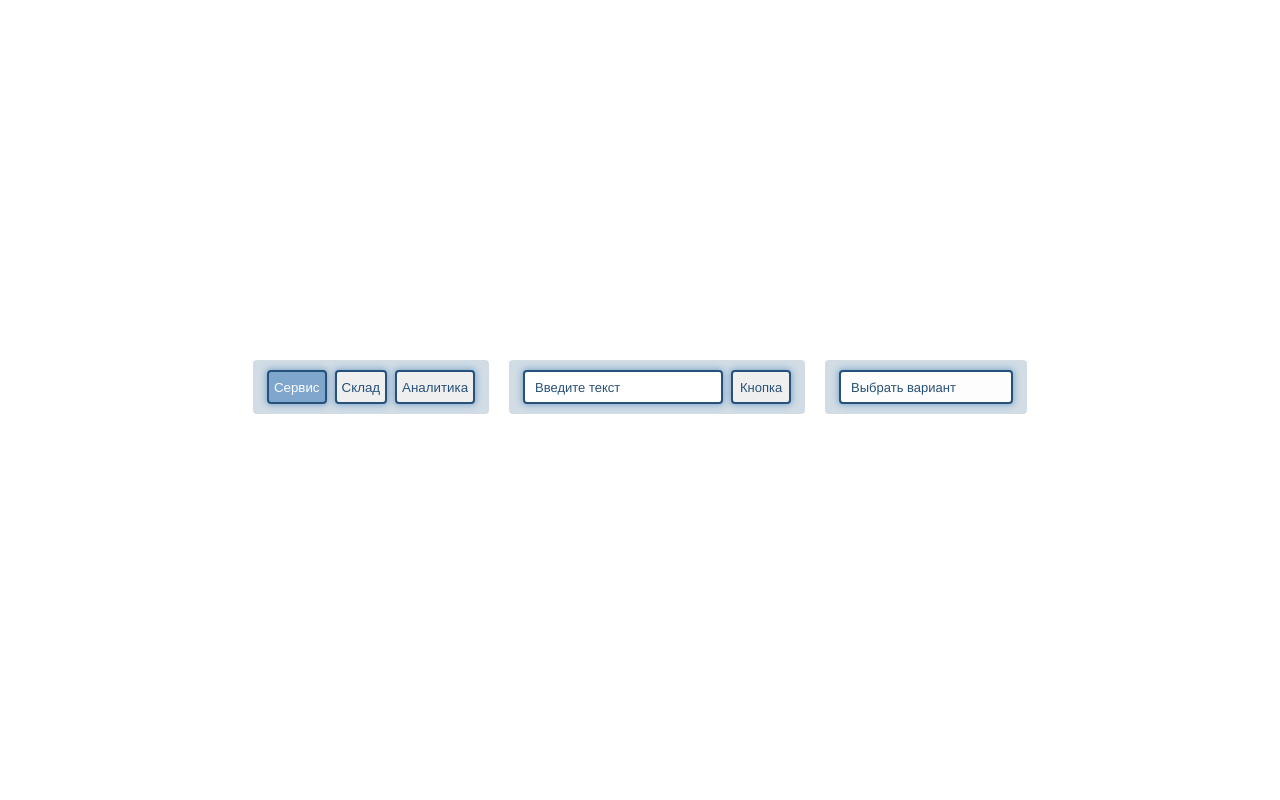
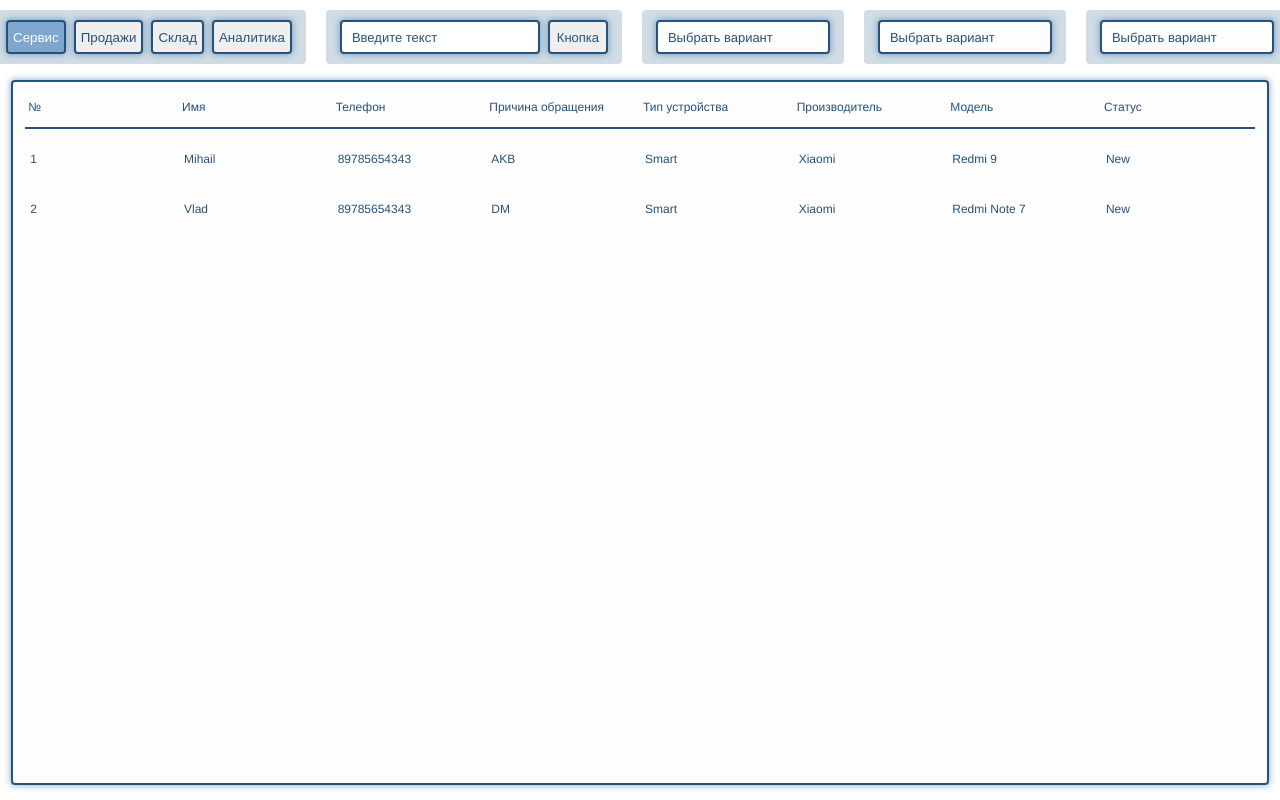
Before and after one commit to Mihailer/ui-sample, a Vue app: page / in a window 1280 px wide. Built offline with nearby package versions, Linux system fonts and the light colour scheme.

Commit message:
added: TableGroupCmp

```diff
--- a/src/App.vue
+++ b/src/App.vue
@@ -1,21 +1,18 @@
 <template>
-  <div style="display: flex;
+  <div style=" display: flex;
     justify-content: space-between;
     align-items: flex-start;
-    height: 100px;
+    max-height: 70px;
     width: auto;">
 
-    <div style="display: flex;
+    <div style=" display: flex;
       justify-content: space-between;
       align-items: flex-start;
+      height: auto;
       width: auto;" >
 
       <div class="backdrop">
-        <nav-cmp :tabs="{
-          '1': 'Сервис',
-          '2': 'Склад',
-          '3': 'Аналитика'
-        }" />
+        <nav-cmp :tabs="tabsData" @click-handler-tab="setActiveTab" />
       </div>
 
     </div>
@@ -28,11 +25,22 @@
           @click-handler="clickHandler" />
       </div>
 
+      <div class="backdrop" >
+        <select-cmp selectName="Выбрать вариант"
+        :selectFieldItem="selectFieldItem" />
+      </div>
+      <div class="backdrop" >
+        <select-cmp selectName="Выбрать вариант"
+        :selectFieldItem="selectFieldItem" />
+      </div>
+      <div class="backdrop" >
+        <select-cmp selectName="Выбрать вариант"
+        :selectFieldItem="selectFieldItem" />
+      </div>
+  </div>
 
-        <div class="backdrop">
-          <select-cmp selectName="Выбрать вариант"
-          :selectFieldItem="selectFieldItem" />
-        </div>
+  <div class="content">
+    <table-group-cmp />
   </div>
 
 
@@ -45,12 +53,17 @@ import InputCmp from './components/ui/InputCmp.vue';
 import ButtonCmp from './components/ui/ButtonCmp.vue';
 import NavCmp from './components/controls/NavCmp.vue';
 
+import { tabs, selectFieldItem } from './assets/data/data'
+
+import TableGroupCmp from './components/tables/TableGroupCmp.vue';
+
   export default {
     components: {
       SelectCmp,
       ButtonCmp,
       InputCmp,
-      NavCmp
+      NavCmp,
+      TableGroupCmp
     },
 
     setup() {
@@ -62,17 +75,18 @@ import NavCmp from './components/controls/NavCmp.vue';
         console.log( 'clickHandler');
       }
 
-      const selectFieldItem = ref([
-        'Вариант 1',
-        'Вариант 2',
-        'Вариант 3',
-        'Вариант 4'
-      ])
+      const tabsData = ref( tabs )
+
+      const setActiveTab = ( data: number ) => {
+        console.log( data );
+      }
 
       return {
         inputHandler,
         clickHandler,
-        selectFieldItem
+        selectFieldItem,
+        tabsData,
+        setActiveTab
       }
     }
   }
@@ -93,10 +107,14 @@ body {
   width: 100vw;
   display: flex;
   flex-direction: column;
-  justify-content: center;
+  justify-content: flex-start;
   align-items: center;
-  // font-family: Avenir, Helvetica, Arial, sans-serif;
-  // color: #2c3e50;
-  // margin-top: 60px;
 }
+
+.content {
+  @include flexCol( flex-start, center );
+  height: 100%;
+  width: 100%;
+}
+
 </style>
--- a/src/assets/appTextData/data.js
+++ /dev/null
@@ -1,6 +0,0 @@
-export default tabs = {
-    '1': 'Сервис',
-    '2': 'Продажи',
-    '2': 'Склад',
-    '3': 'Аналитика',
-}
--- /dev/null
+++ b/src/assets/data/data.ts
@@ -0,0 +1,27 @@
+export const tabs: object = {
+    '1': 'Сервис',
+    '2': 'Продажи',
+    '3': 'Склад',
+    '4': 'Аналитика',
+}
+
+export type T = string
+export type A = []
+
+export const selectFieldItem: Array<T> = [
+    'Вариант 1',
+    'Вариант 2',
+    'Вариант 3',
+    'Вариант 4'
+  ]
+
+export const tableHeaderData: Array<T> = [
+    '№',
+    'Имя',
+    'Телефон',
+    'Причина обращения',
+    'Тип устройства',
+    'Производитель',
+    'Модель',
+    'Статус',
+  ]
--- a/src/assets/styles/custom.scss
+++ b/src/assets/styles/custom.scss
@@ -34,8 +34,8 @@ $main-shadow: 0px 0px 6px 1px $main-hover;
 
 // ---------------------------------- CLASS
 .backdrop {
-    @include flexRow( center, center );
-    height: auto;
+    @include flexRow( center, flex-start );
+    z-index: 10;
     padding: 10px 10px;
     margin: 10px;
     border-radius: $main-border-radius;
--- a/src/components/controls/NavCmp.vue
+++ b/src/components/controls/NavCmp.vue
@@ -6,7 +6,7 @@
             :name="tab"
             :id="tabIndex"
                 @click="active = tabIndex"
-                @click-handler="$emit( 'set-active-tab', tabIndex )" />
+                @click-tab-handler="clickTabHandler( tab )" />
     </div>
 </template>
 
@@ -26,8 +26,14 @@ import TabCmp from '../ui/TabCmp.vue';
         setup() {
             const active = ref( '1' )
 
+            const clickTabHandler = ( data: string ): void => {
+                console.log( data );
+
+            }
+
             return {
-                active
+                active,
+                clickTabHandler
             }
         }
     }
--- /dev/null
+++ b/src/components/tables/TableBodyCmp.vue
@@ -0,0 +1,62 @@
+<template>
+    <div class="table-body"
+        v-for="( bodyText, bodyTextIdx ) in tableBodyData"
+        :key="bodyTextIdx"
+        @click="showTableItem( bodyText )" >
+        <span class="table-body-item"
+            v-for="( textItem, textItemIdx ) in bodyText">
+            {{ textItem }}
+        </span>
+    </div>
+</template>
+
+<script lang="ts">
+import { ref } from 'vue'
+    export default {
+        props: {
+            tableBodyData: { type: Array, default: () => { return [] } }
+        },
+
+        emits: [ 'show-table-item' ],
+
+        setup( props: any, { emit } ) {
+            const itemWidth = ref( props.tableBodyData.length ).value
+
+            const showTableItem = ( item: any ) => {
+                emit( 'show-table-item', item )
+            }
+
+            return {
+                itemWidth,
+                showTableItem
+            }
+        }
+    }
+</script>
+
+<style lang="scss" scoped>
+@import '~/src/assets/styles/custom.scss';
+
+.table-body {
+    @include flexRow( space-between, center );
+    height: 40px;
+    width: 98%;
+    margin: 5px 5px;
+    // border-bottom: $main-border;
+    color: $main-color;
+    background-color: $main-white;
+
+    &:hover {
+        background-color: $main-hover;
+        color: $main-white;
+    }
+
+    &-item {
+        @include flexRow( flex-start, center );
+        @include font( 12px, normal );
+        height: 100%;
+        width: calc( 100% / v-bind( itemWidth ) );
+        padding: 5px;
+    }
+}
+</style>
--- /dev/null
+++ b/src/components/tables/TableGroupCmp.vue
@@ -0,0 +1,78 @@
+<template>
+    <div class="table-group">
+        <table-head-cmp :tableHeaderData="tableHeaderData" />
+        <table-body-cmp :tableBodyData="tableData"
+            @show-table-item="showTableItem" />
+    </div>
+</template>
+
+<script lang="ts">
+import { ref } from 'vue'
+import TableHeadCmp from './TableHeadCmp.vue';
+import TableBodyCmp from './TableBodyCmp.vue';
+
+import { tableHeaderData } from '@/assets/data/data'
+
+
+    export default {
+        components: {
+            TableHeadCmp,
+            TableBodyCmp
+        },
+
+        setup() {
+
+            const showTableItem = ( itemData: object ) => {
+                console.log( itemData );
+
+            }
+
+            const tableData = ref([
+                {
+                    number: '1',
+                    name: 'Mihail',
+                    tel: '89785654343',
+                    reason: 'AKB',
+                    deviceType: 'Smart',
+                    manufacturer: 'Xiaomi',
+                    model: 'Redmi 9',
+                    status: 'New'
+
+                },
+                {
+                    number: '2',
+                    name: 'Vlad',
+                    tel: '89785654343',
+                    reason: 'DM',
+                    deviceType: 'Smart',
+                    manufacturer: 'Xiaomi',
+                    model: 'Redmi Note 7',
+                    status: 'New'
+
+                }
+            ])
+
+            return {
+                tableHeaderData,
+                tableData,
+                showTableItem
+            }
+        }
+    }
+</script>
+
+<style lang="scss" scoped>
+@import '~/src/assets/styles/custom.scss';
+
+.table-group {
+    @include flexCol( flex-start, center );
+    height: 96%;
+    width: 98%;
+    margin: 10px 0px;
+    border: $main-border;
+    border-radius: $main-border-radius;
+    color: $main-color;
+    background-color: $main-white;
+    box-shadow: $main-shadow;
+}
+</style>
--- /dev/null
+++ b/src/components/tables/TableHeadCmp.vue
@@ -0,0 +1,48 @@
+<template>
+    <div class="table-head">
+        <span class="table-head-item"
+            v-for="( headText, headTextIdx ) in tableHeaderData"
+            :key="headTextIdx">
+            {{ headText }}
+        </span>
+    </div>
+</template>
+
+<script lang="ts">
+import { ref } from 'vue'
+    export default {
+        props: {
+            tableHeaderData: { type: Array, default: () => { return [] } }
+        },
+
+        setup( props: any ) {
+            const itemWidth = ref( props.tableHeaderData.length ).value
+
+            return {
+                itemWidth
+            }
+        }
+    }
+</script>
+
+<style lang="scss" scoped>
+@import '~/src/assets/styles/custom.scss';
+
+.table-head {
+    @include flexRow( space-between, center );
+    height: 40px;
+    width: 98%;
+    margin: 5px 5px;
+    border-bottom: $main-border;
+    color: $main-color;
+    background-color: $main-white;
+
+    &-item {
+        @include flexRow( flex-start, center );
+        @include font( 12px, normal );
+        height: 100%;
+        width: calc( 100% / v-bind( itemWidth ) - 5px );
+        padding: 3px;
+    }
+}
+</style>
--- a/src/components/ui/SelectCmp.vue
+++ b/src/components/ui/SelectCmp.vue
@@ -34,6 +34,9 @@ import { ref, computed } from 'vue'
 
             const selectFieldElem = ( fieldName: any ): void => {
                 currentSelectName.value = fieldName
+
+                console.log( currentSelectName.value );
+
                 selectedField()
             }
 
@@ -71,10 +74,6 @@ import { ref, computed } from 'vue'
     background-color: $main-white;
     box-shadow: $main-shadow;
 
-    &::placeholder {
-        color: $main-color;
-    }
-
     &:hover {
         background-color: $main-hover;
         color: $main-white;
@@ -84,19 +83,12 @@ import { ref, computed } from 'vue'
         }
     }
 
-    &:focus {
-        background-color: $main-hover;
-        color: $main-color;
-        background-color: $main-white;
-    }
-
     &-options {
         @include flexCol( flex-start, flex-start );
         @include font( 13px, normal );
         height: auto;
         min-width: 120px;
         width: calc( 10px * v-bind( selectSize ) + 20px );
-        padding: 0px 0px;
         margin: 2px 4px;
         border: $main-border;
         border-radius: $main-border-radius;
@@ -106,35 +98,20 @@ import { ref, computed } from 'vue'
         box-shadow: $main-shadow;
 
         &-field {
+            z-index: 1;
             @include flexRow( flex-start, center );
             @include font( 13px, normal );
             height: 30px;
             width: calc( 100% - 20px );
             padding: 0px 10px;
             margin: 0px 0px;
-            // border: $main-border;
-            // border-radius: $main-border-radius;
             outline: none;
             color: $main-color;
-            // box-shadow: $main-shadow;
 
-            &::placeholder {
-                color: $main-color;
-            }
 
             &:hover {
                 background-color: $main-hover;
                 color: $main-white;
-
-                &::placeholder {
-                    color: $main-white;
-                }
-            }
-
-            &:focus {
-                background-color: $main-hover;
-                color: $main-color;
-                background-color: $main-white;
             }
         }
     }
--- a/src/components/ui/TabCmp.vue
+++ b/src/components/ui/TabCmp.vue
@@ -1,15 +1,28 @@
 <template>
     <button class="tab-cmp"
         type="button"
-        @click="$emit( 'click-handler' )">
+        @click="setActiveTab( name )">
         {{ name }}
     </button>
 </template>
 
-<script>
+<script lang="ts">
     export default {
         props: {
             name: { type: String, default: 'Tab' }
+        },
+
+        emits:[ 'click-tab-handler' ],
+
+        setup( props, { emit }) {
+
+            const setActiveTab = ( data: string ): void => {
+                emit( 'click-tab-handler', data )
+            }
+
+            return {
+                setActiveTab
+            }
         }
     }
 </script>
@@ -21,7 +34,6 @@
     height: 34px;
     padding: 0px 5px;
     margin: 0px 4px;
-    // background-color: transparent;
     color: $main-color;
     border: none;
     border-radius: $main-border-radius;
```
